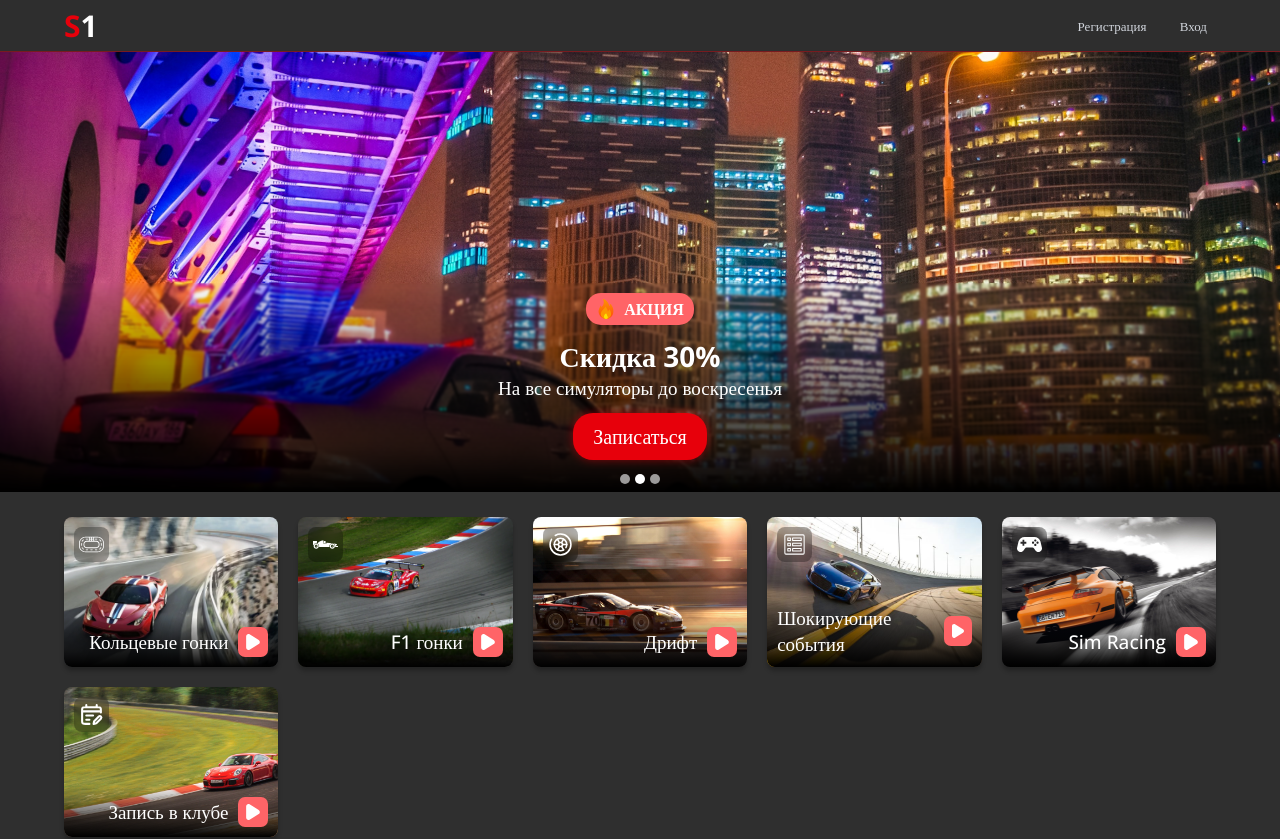
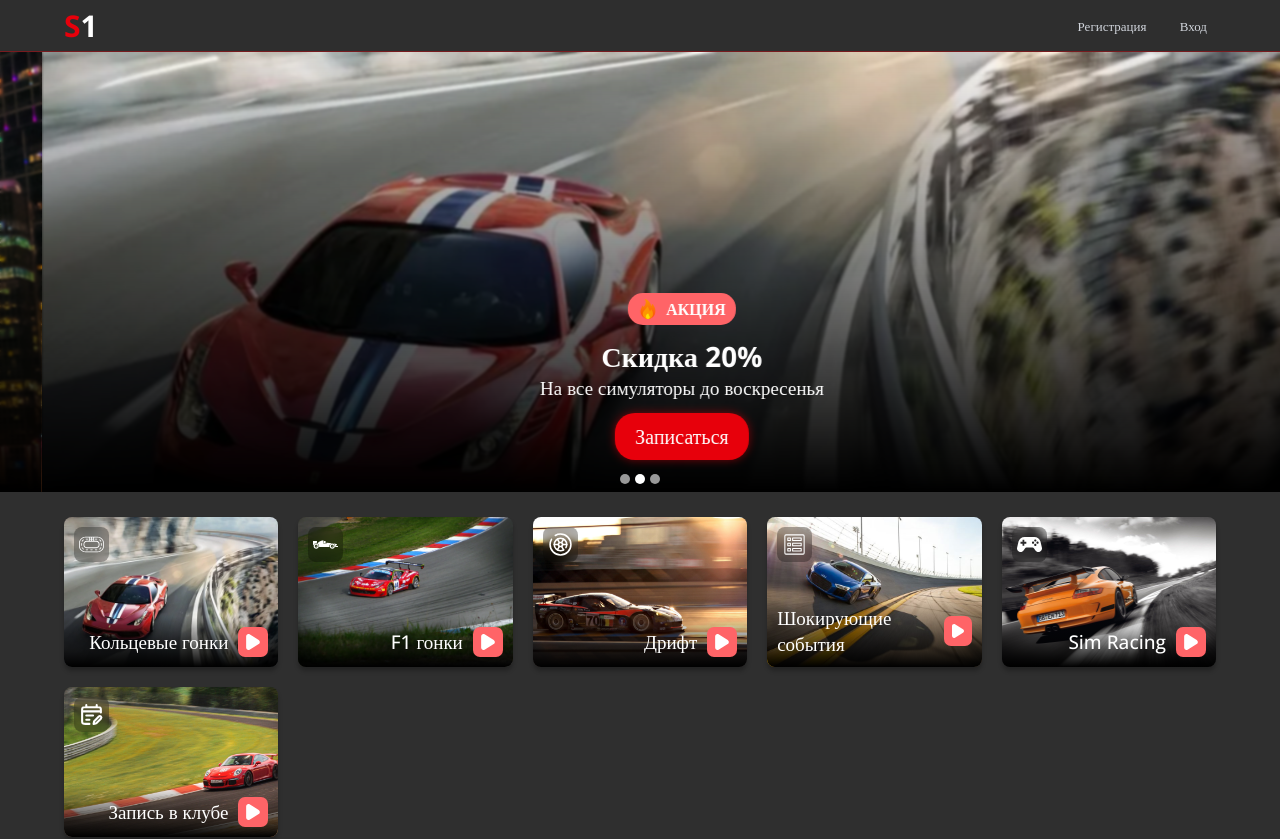
Before and after one commit to Pe4enka9/s1_react, a React (Vite) app: page / in a window 1280 px wide. Shown: the top 839 px of the page. Built offline with nearby package versions, Linux system fonts and the light colour scheme.

Commit message:
Доработка слайдера

```diff
--- a/src/components/Banner.jsx
+++ b/src/components/Banner.jsx
@@ -1,21 +1,23 @@
-import fire from '../img/icons/fire.svg';
+export default function Banner({bgImg, icon = '', iconText = '', title = '', description = '', button = 'Записаться'}) {
+    return (
+        <div className="banner" style={{background: `url(${bgImg}) no-repeat center / cover`}}>
+            <div className="content">
+                {icon || iconText ? (
+                    <div className="type">
+                        <img src={icon} alt={iconText}/>
+                        <span>{iconText}</span>
+                    </div>
+                ) : null}
 
-export default function Banner() {
-    return (
-        <section className="banner">
-            <div className="content">
-                <div className="type">
-                    <img src={fire} alt="Огонь"/>
-                    <span>Акция</span>
-                </div>
+                {title || description ? (
+                    <div className="text">
+                        <h4>{title}</h4>
+                        <h6>{description}</h6>
+                    </div>
+                ) : null}
 
-                <div className="text">
-                    <h4>Скидка 30%</h4>
-                    <h6>На все симуляторы до воскресенья</h6>
-                </div>
-
-                <button type="button" className="btn">Записаться</button>
+                <button type="button" className="btn">{button}</button>
             </div>
-        </section>
+        </div>
     )
 }
--- a/src/components/Home.jsx
+++ b/src/components/Home.jsx
@@ -11,12 +11,15 @@ import menuBg3 from '../img/menu-bg-3.jpg';
 import menuBg4 from '../img/menu-bg-4.jpg';
 import menuBg5 from '../img/menu-bg-5.jpg';
 import menuBg6 from '../img/menu-bg-6.jpg';
+import banner from '../img/banner.jpg';
+import fire from '../img/icons/fire.svg';
 import Banner from "./Banner.jsx";
 import {Swiper, SwiperSlide} from "swiper/react";
 import {Autoplay, Pagination} from "swiper/modules";
 import 'swiper/css';
 import 'swiper/css/pagination';
 import 'swiper/css/autoplay';
+import 'swiper/css/effect-creative';
 
 export default function Home() {
     return (
@@ -32,11 +35,16 @@ export default function Home() {
                     loop={true}
                     autoplay={{
                         delay: 5000,
+                        waitForTransition: true,
                     }}
+                    speed={800}
                 >
-                    <SwiperSlide><Banner/></SwiperSlide>
-                    <SwiperSlide><Banner/></SwiperSlide>
-                    <SwiperSlide><Banner/></SwiperSlide>
+                    <SwiperSlide><Banner bgImg={banner} icon={fire} iconText="Акция" title="Скидка 30%"
+                                         description="На все симуляторы до воскресенья"/></SwiperSlide>
+                    <SwiperSlide><Banner bgImg={menuBg1} icon={fire} iconText="Акция" title="Скидка 20%"
+                                         description="На все симуляторы до воскресенья"/></SwiperSlide>
+                    <SwiperSlide><Banner bgImg={menuBg2} icon={fire} iconText="Акция" title="Скидка 10%"
+                                         description="На все симуляторы до воскресенья"/></SwiperSlide>
                 </Swiper>
             </div>
 
--- a/src/css/main.css
+++ b/src/css/main.css
@@ -81,13 +81,13 @@ header .header-wrapper .logo span:first-child {
   flex-direction: row;
   gap: 0;
   flex-wrap: nowrap;
-  background: url("../img/banner.jpg") no-repeat center/cover;
 }
 .banner .content {
   width: 100%;
+  height: 100%;
   padding: 1rem 1rem 3.2rem;
   display: flex;
-  justify-content: flex-start;
+  justify-content: flex-end;
   align-items: center;
   flex-direction: column;
   gap: 1.2rem;
--- a/src/scss/_banner.scss
+++ b/src/scss/_banner.scss
@@ -4,14 +4,13 @@
 
   @include flex($ai: flex-end);
 
-  background: url("../img/banner.jpg") no-repeat center / cover;
-
   .content {
     width: 100%;
+    height: 100%;
 
     padding: 1rem 1rem 3.2rem;
 
-    @include flex($ai: center, $fd: column, $g: 1.2rem);
+    @include flex(flex-end, center, column, 1.2rem);
 
     background: linear-gradient(to top, rgba(0, 0, 0, 1), rgba(0, 0, 0, 0));
 
```
Also changed, not shown: 6 other files (tests, documents, lock files or other folders).
